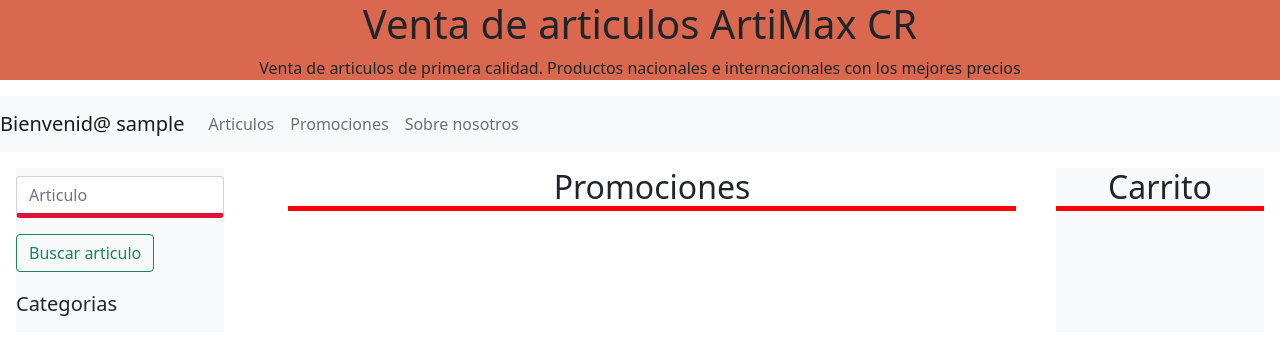
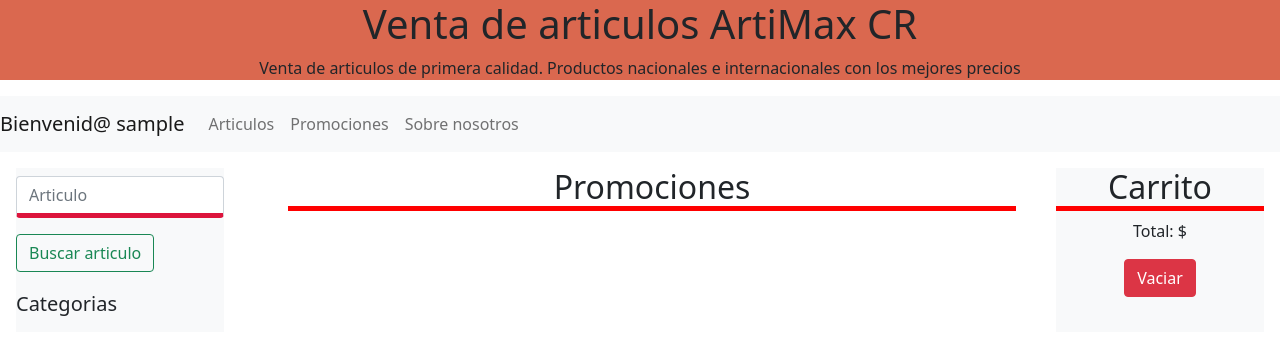
Before and after one commit to iRaxcoder/Proyecto2_lenguajes_RandallMora, a PHP site: the page made by view/PrincipalVentasView.php in a window 1280 px wide. Shown: the top 355 px of the page. Run offline with PHP 8.4, Linux system fonts and the light colour scheme; the template is opened without the code that fills it, so the values that code supplies are empty; the visitor is signed in with stand-in values (Sample User, id 1).

Commit message:
terminando gui carrito

```diff
--- a/public/js/carrito_compra.js
+++ b/public/js/carrito_compra.js
@@ -1,6 +1,25 @@
-let carrito = []
+let carrito;
+let total;
+let DOMtotal;
+let DOMcarrito;
+let ultimo_articulo;
+
+function principal() {
+    carrito = [];
+    total = 0.00;
+    ultimo_articulo = -1;
+    DOMtotal = document.querySelector('#total');
+    DOMcarrito = document.querySelector('#carritoC');
+}
+
+function create_articulo(id, precio, cantidad) {
+    this.id = id;
+    this.precio = precio;
+    this.cantidad = cantidad;
+}
 
 function agregar_al_carrito(boton) {
+
     id_articulo = boton.id;
     nodoAux = boton;
     //buscar cantidad
@@ -8,7 +27,7 @@
     while (nodoAux.tagName != 'INPUT') {
         nodoAux = nodoAux.previousSibling;
     }
-    cantidad_articulos = nodoAux.value;
+    var cantidad = nodoAux.value;
     var precio = "";
     //buscar precio
 
@@ -22,10 +41,73 @@
     }
     precio = hijos[i].nextSibling.textContent;
 
+    //buscar nombre
 
-    //alert(nodoAux.previousSibling.previousSibling.previousSibling.previousSibling.childNodes[2].nextSibling.nextSibling.textContent);
-    //alert(precio);
+    //crea el objeto y hace push
+    var articulo = new create_articulo(id_articulo, precio, cantidad);
 
+    if (verificar_duplicado(articulo) == false) {
+        carrito.push(articulo);
+        ultimo_articulo++;
+        alert("ingresa");
+    }
+    sumar_total();
+    agregar_articulo();
+}
 
+function sumar_total() { //funciona
+    total = 0.00;
+    // recorre el carrito y vuelve a calcular el total
+    carrito.forEach((item) => {
+        // De cada elemento obtenemos su precio
+        total = total + (parseFloat(item.precio) * parseFloat(item.cantidad));
+    });
+    // muestra con HTML
+    DOMtotal.textContent = "total: $" + total.toFixed(3);
+}
 
+function agregar_articulo() {
+    DOMcarrito.textContent = '';
+
+    carrito.forEach((item) => {
+        const miNodo = document.createElement('li');
+        miNodo.classList.add('list-group-item', 'text-right', 'mx-2');
+        miNodo.textContent = `${item.cantidad} x ${item.nombre} - ${item.precio}$`;
+        //
+        const miBoton = document.createElement('button');
+        miBoton.classList.add('btn', 'btn-danger', 'mx-5');
+        miBoton.textContent = 'X';
+        miBoton.width = 2;
+        miBoton.height = 2;
+        miBoton.style.marginLeft = '1rem';
+        miBoton.dataset.item = item.id;
+        miBoton.addEventListener('click', quitar_articulo);
+        //
+        miNodo.appendChild(miBoton);
+        DOMcarrito.appendChild(miNodo);
+    });
 }
+
+function quitar_articulo(evento) {
+    const id = evento.target.dataset.item;
+    // Borramos todos los productos
+    carrito = carrito.filter((item) => {
+        return item.id !== id;
+    });
+    // volvemos a renderizar
+    agregar_articulo();
+    // Calculamos de nuevo el precio
+    sumar_total();
+}
+
+function verificar_duplicado(articulo) {
+    var bool_result = false;
+    carrito.forEach((item) => {
+        if (item.id == articulo.id) {
+            item.cantidad = (parseInt(item.cantidad) + parseInt(articulo.cantidad));
+            alert("entra");
+            bool_result = true;
+        }
+    });
+    return bool_result;
+}
--- a/view/PrincipalVentasView.php
+++ b/view/PrincipalVentasView.php
@@ -111,7 +111,15 @@
             ?>
         </div>
     </div>
-    <div class="text-center clear-fix col-md-2 offset-md-1 bg-light">
+    <aside class="text-center clear-fix col-md-2 offset-md-1 bg-light">
         <h2 style="border-bottom: red 5px solid;">Carrito</h2>
-    </div>
+        <ul id="carritoC" class="list-group"></ul>
+        <p id="total" class="text-right">Total: <span id="total"></span>&dollar;</p>
+        <button id="boton-vaciar" class="btn btn-danger">Vaciar</button>
+
+    </aside>
 </div>
+
+<script>
+    window.onload = principal()
+</script>
```
